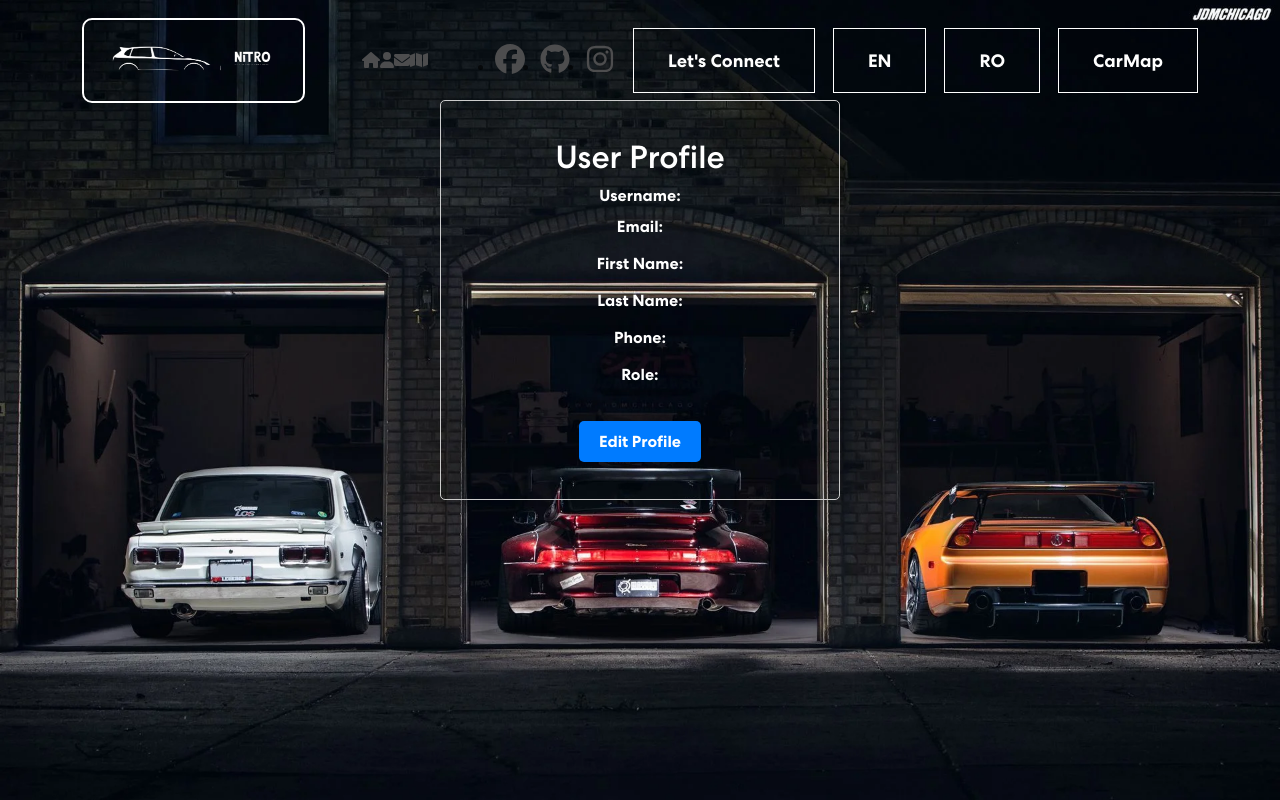
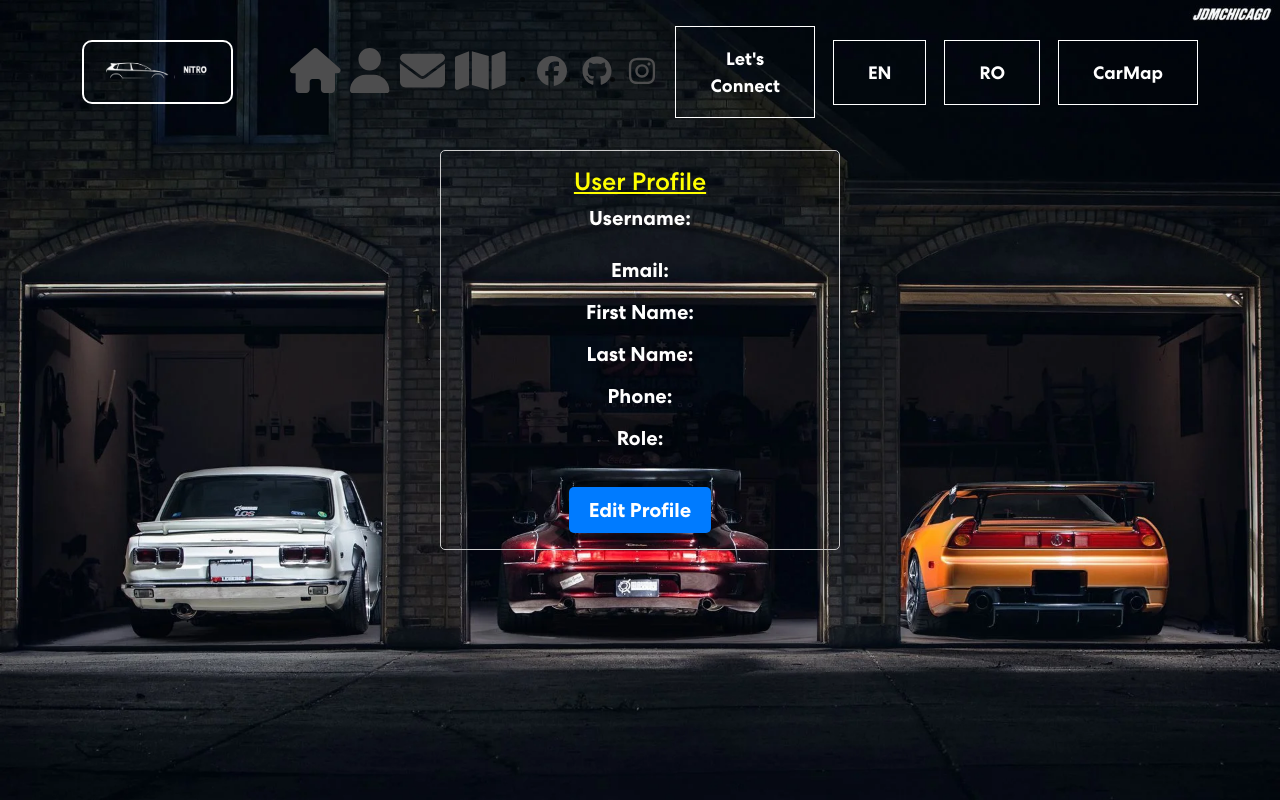
Before and after one commit to carinapadurariu/sq2025, a React (Create React App) app: page /userpage in a window 1280 px wide. Built offline with nearby package versions, Linux system fonts and the light colour scheme.

Commit message:
Minor changes to userProfile and navbar

```diff
--- a/src/App.css
+++ b/src/App.css
@@ -115,6 +115,7 @@ nav.navbar a.navbar-brand {
   display: flex;
   align-items: center;
   margin-left: 41px;
+  font-size: 45px;
 }
 
 
@@ -1193,23 +1194,24 @@ span {
 .user-profile-container {
   max-width: 400px;
   max-height: 400px;
-  margin: 100px auto;
+  margin: 150px auto;
   padding: 5px;
   border: 1px solid #ccc;
   background-color: transparent;
   border-radius: 5px;
-  box-shadow: 0 2px 4px rgba(0, 0, 0, 0.1);
-  display: flex; /* Add this */
-  flex-direction: column; /* Add this */
-  justify-content: center; /* Add this */
-  align-items: center; /* Add this */
-  height: 100vh; /* Add this to make it take the full viewport height */
+  display: flex;
+  flex-direction: column;
+  justify-content: center;
+  align-items: center;
+  height: 140vh;
 }
 
 .userPage-form {
   display: flex;
   flex-direction: column;
   align-items: center;
+  font-size: 20px;
+
 }
 
 h2 {
@@ -1281,7 +1283,7 @@ h2 {
 }
 
 .delete-button{
-  margin-top: 10px;
+  margin-top: 120px;
   text-decoration: none;
   padding: 10px 20px;
   background-color: #ff0000;
--- a/src/components/NavBar.js
+++ b/src/components/NavBar.js
@@ -52,13 +52,13 @@ export const MyNavBar = (props) => {
                 <Navbar.Collapse id="basic-navbar-nav">
                     <nav className="nav-bar-icons">
                             <NavLink exact="true" activeclassname="active" to="/">
-                                <FontAwesomeIcon icon={faHome} color="#4d4d4e" />
+                                <FontAwesomeIcon icon={faHome} color="#4d4d4e" style={{marginRight: '10px' }}/>
                             </NavLink>
                             <NavLink to='/userpage' activeStyle>
-                                <FontAwesomeIcon icon={faUser} color="#4d4d4e" />
+                                <FontAwesomeIcon icon={faUser} color="#4d4d4e" style={{marginRight: '10px' }}/>
                             </NavLink>
                             <NavLink to='/contact' activeStyle>
-                                <FontAwesomeIcon icon={faEnvelope} color="#4d4d4e" />
+                                <FontAwesomeIcon icon={faEnvelope} color="#4d4d4e" style={{marginRight: '10px' }}/>
                             </NavLink>
                             <NavLink to='/map' activeStyle>
                                 <FontAwesomeIcon icon={faMap} color="#4d4d4e" />
--- a/src/components/UserPage.js
+++ b/src/components/UserPage.js
@@ -1,7 +1,8 @@
 import React, { useEffect, useState } from 'react';
 import axios from 'axios';
 import { Link } from 'react-router-dom';
-import {HOST} from "./constants";
+import {HOST} from './constants'
+const DATA_URL = HOST + 'profile';
 
 const UserProfile = () => {
     const [user, setUser] = useState({});
@@ -19,7 +20,7 @@ const UserProfile = () => {
         }
 
         axios
-            .get(HOST + 'profile', {
+            .get(DATA_URL, {
                 headers: {
                     Authorization: `Bearer ${authToken}`,
                 },
@@ -41,24 +42,27 @@ const UserProfile = () => {
     return (
         <div className="user-profile-container">
             <form className="userPage-form">
-                <h2>User Profile</h2>
+                <h2 style={{ fontSize: '25px', color:"yellow" }}><u>User Profile</u></h2>
                 <p className="profile-username">
-                    <strong>Username:</strong> {user.username}
+                    <p>
+                        <strong>Username:</strong> <span style={{ color: 'magenta' }}>{user.username}</span>
+                    </p>
+
                 </p>
                 <p>
-                    <strong>Email:</strong> {user.email}
+                    <strong>Email:</strong> <span style={{ color: 'magenta' }}>{user.email}</span>
                 </p>
                 <p>
-                    <strong>First Name:</strong> {user.firstName}
+                    <strong>First Name:</strong> <span style={{ color: 'magenta' }}>{user.firstName}</span>
                 </p>
                 <p>
-                    <strong>Last Name:</strong> {user.lastName}
+                    <strong>Last Name:</strong> <span style={{ color: 'magenta' }}>{user.lastName}</span>
                 </p>
                 <p>
-                    <strong>Phone:</strong> {user.phoneNumber}
+                    <strong>Phone:</strong> <span style={{ color: 'magenta' }}>{user.phoneNumber}</span>
                 </p>
                 <p>
-                    <strong>Role:</strong> {user.roles}
+                    <strong>Role:</strong> <span style={{ color: 'magenta' }}>{user.roles}</span>
                 </p>
                 <Link className="userPage-editProfileButton" to="/edituserprofile">
                     Edit Profile
--- a/src/pages/Home.js
+++ b/src/pages/Home.js
@@ -6,7 +6,6 @@ import { Presentation } from "../components/Presentation";
 export default function Home() {
   return (
     <>
-      <MyNavBar />
       <Banner />
       <Presentation />
       <Footer />
```
